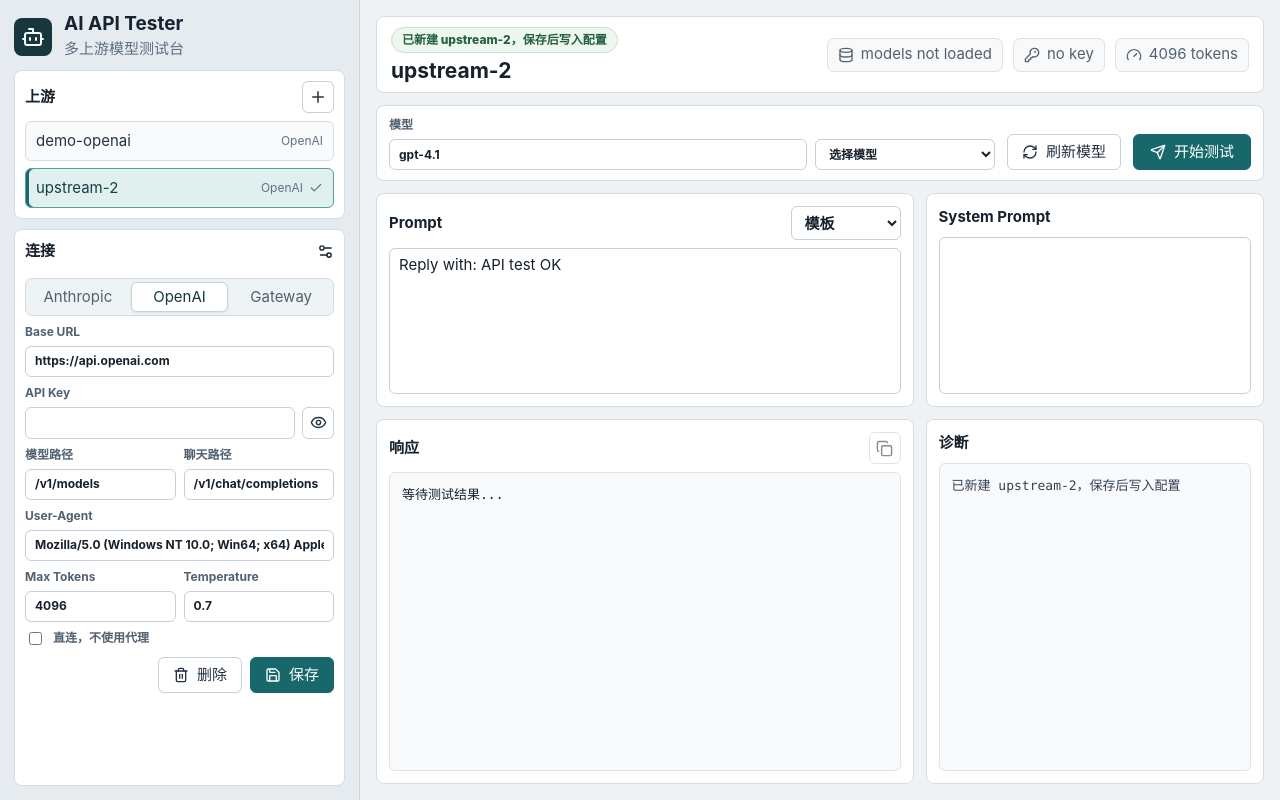
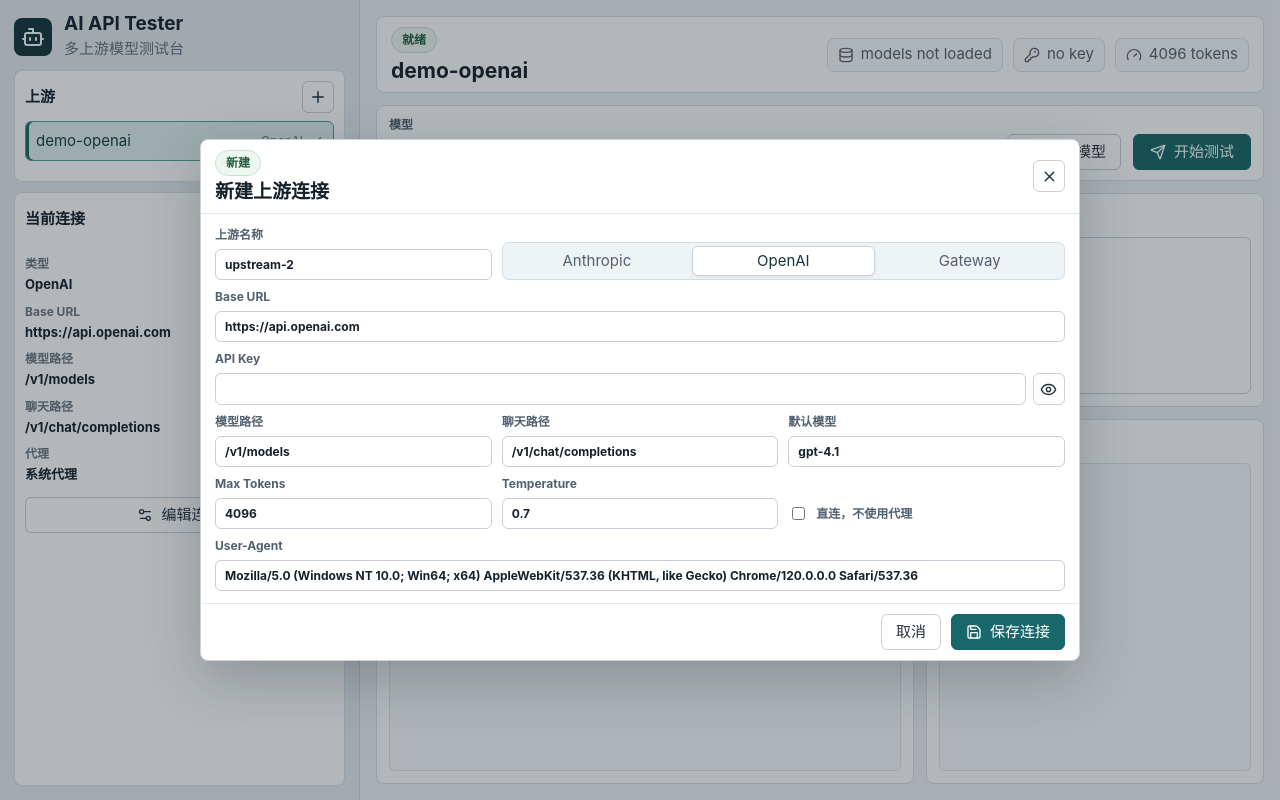
Before and after one commit to lavychen/AI_API_Tester, a React (Vite) app: page / in a window 1280 px wide. Both pictures are taken after a click on the button 318 px from the left and 97 px from the top of the page. Built offline with nearby package versions, Linux system fonts and the light colour scheme.

Commit message:
Move connection editing into modal

```diff
--- a/src/App.tsx
+++ b/src/App.tsx
@@ -9,12 +9,14 @@ import {
   Gauge,
   KeyRound,
   Loader2,
+  Pencil,
   Plus,
   RefreshCw,
   Save,
   Send,
   Settings2,
   Trash2,
+  X,
 } from "lucide-react";
 import { useEffect, useMemo, useState } from "react";
 import type { ApiResult, AppConfig, CompletionPayload, Upstream, UpstreamType } from "./types";
@@ -26,6 +28,13 @@ const TYPE_LABELS: Record<UpstreamType, string> = {
   anthropic: "Anthropic",
   openai: "OpenAI",
   newapi: "Gateway",
+};
+
+type ConnectionDialog = {
+  mode: "new" | "edit";
+  name: string;
+  originalName?: string;
+  upstream: Upstream;
 };
 
 const blankUpstream = (type: UpstreamType = "openai"): Upstream => ({
@@ -107,6 +116,7 @@ export default function App() {
   const [status, setStatus] = useState("就绪");
   const [busy, setBusy] = useState<"models" | "send" | "save" | null>(null);
   const [showKey, setShowKey] = useState(false);
+  const [dialog, setDialog] = useState<ConnectionDialog | null>(null);
 
   const upstreamNames = useMemo(() => Object.keys(config.upstreams), [config.upstreams]);
   const templates = useMemo(() => Object.entries(config.templates ?? {}), [config.templates]);
@@ -137,26 +147,71 @@ export default function App() {
     setStatus(`已选择 ${name}`);
   }
 
-  function updateDraft<K extends keyof Upstream>(key: K, value: Upstream[K]) {
-    setDraft((current) => {
-      const next = { ...current, [key]: value };
-      if (key === "type") {
-        next.chat_path = value === "anthropic" ? "/v1/messages" : "/v1/chat/completions";
-        next.send_temperature = value !== "anthropic";
+  function nextUpstreamName() {
+    let index = upstreamNames.length + 1;
+    let name = `upstream-${index}`;
+    while (config.upstreams[name]) {
+      index += 1;
+      name = `upstream-${index}`;
     }
-      return next;
+    return name;
+  }
+
+  function openNewUpstream() {
+    setShowKey(false);
+    setDialog({ mode: "new", name: nextUpstreamName(), upstream: blankUpstream("openai") });
+  }
+
+  function openEditUpstream() {
+    setShowKey(false);
+    setDialog({
+      mode: "edit",
+      name: selected,
+      originalName: selected,
+      upstream: { ...draft, default_model: model || draft.default_model },
     });
   }
 
-  async function saveConfig() {
+  function updateDialogUpstream<K extends keyof Upstream>(key: K, value: Upstream[K]) {
+    setDialog((current) => {
+      if (!current) return current;
+      const upstream = { ...current.upstream, [key]: value };
+      if (key === "type") {
+        upstream.chat_path = value === "anthropic" ? "/v1/messages" : "/v1/chat/completions";
+        upstream.send_temperature = value !== "anthropic";
+      }
+      return { ...current, upstream };
+    });
+  }
+
+  async function saveDialog() {
+    if (!dialog) return;
+    const name = dialog.name.trim();
+    if (!name) {
+      setStatus("请输入上游名称");
+      return;
+    }
+    if (name !== dialog.originalName && config.upstreams[name]) {
+      setStatus(`上游 ${name} 已存在`);
+      return;
+    }
+
     setBusy("save");
     try {
       const next = cloneConfig(config);
-      next.default_upstream = selected;
-      next.upstreams[selected] = { ...draft, default_model: model || draft.default_model };
+      if (dialog.originalName && dialog.originalName !== name) {
+        delete next.upstreams[dialog.originalName];
+      }
+      next.upstreams[name] = dialog.upstream;
+      next.default_upstream = name;
       await invokeCommand("save_config", { config: next });
       setConfig(next);
-      setStatus("配置已保存");
+      setSelected(name);
+      setDraft(dialog.upstream);
+      setModel(dialog.upstream.default_model);
+      setModels([]);
+      setDialog(null);
+      setStatus("连接配置已保存");
     } catch (error) {
       setStatus(`保存失败：${asError(error)}`);
     } finally {
@@ -164,35 +219,31 @@ export default function App() {
     }
   }
 
-  function addUpstream() {
-    let index = upstreamNames.length + 1;
-    let name = `upstream-${index}`;
-    while (config.upstreams[name]) {
-      index += 1;
-      name = `upstream-${index}`;
+  async function deleteSelectedUpstream() {
+    if (!dialog?.originalName) return;
+    if (upstreamNames.length <= 1) {
+      setStatus("至少保留一个上游配置");
+      return;
     }
+    setBusy("save");
+    try {
       const next = cloneConfig(config);
-    next.upstreams[name] = blankUpstream("openai");
+      delete next.upstreams[dialog.originalName];
+      const name = Object.keys(next.upstreams)[0];
       next.default_upstream = name;
+      await invokeCommand("save_config", { config: next });
       setConfig(next);
       setSelected(name);
       setDraft(next.upstreams[name]);
       setModel(next.upstreams[name].default_model);
-    setStatus(`已新建 ${name}，保存后写入配置`);
+      setModels([]);
+      setDialog(null);
+      setStatus("连接配置已删除");
+    } catch (error) {
+      setStatus(`删除失败：${asError(error)}`);
+    } finally {
+      setBusy(null);
     }
-
-  function deleteUpstream() {
-    if (upstreamNames.length <= 1) {
-      setStatus("至少保留一个上游配置");
-      return;
-    }
-    const next = cloneConfig(config);
-    delete next.upstreams[selected];
-    const name = Object.keys(next.upstreams)[0];
-    next.default_upstream = name;
-    setConfig(next);
-    selectUpstream(name);
-    setStatus("已删除当前上游，保存后写入配置");
   }
 
   async function refreshModels() {
@@ -255,7 +306,7 @@ export default function App() {
         <section className="panel upstream-panel">
           <div className="panel-title">
             <span>上游</span>
-            <button className="icon-button" onClick={addUpstream} title="新建上游">
+            <button className="icon-button" onClick={openNewUpstream} title="新建上游">
               <Plus size={18} />
             </button>
           </div>
@@ -276,96 +327,39 @@ export default function App() {
           </div>
         </section>
 
-        <section className="panel form-panel">
+        <section className="panel connection-summary">
           <div className="panel-title">
-            <span>连接</span>
-            <Settings2 size={17} />
-          </div>
-
-          <div className="segmented" aria-label="上游类型">
-            {(Object.keys(TYPE_LABELS) as UpstreamType[]).map((type) => (
-              <button
-                className={draft.type === type ? "segment active" : "segment"}
-                key={type}
-                onClick={() => updateDraft("type", type)}
-                type="button"
-              >
-                {TYPE_LABELS[type]}
-              </button>
-            ))}
-          </div>
-
-          <label>
-            Base URL
-            <input value={draft.base_url} onChange={(event) => updateDraft("base_url", event.target.value)} />
-          </label>
-          <label>
-            API Key
-            <div className="input-with-button">
-              <input
-                type={showKey ? "text" : "password"}
-                value={draft.api_key}
-                onChange={(event) => updateDraft("api_key", event.target.value)}
-              />
-              <button className="icon-button" onClick={() => setShowKey((value) => !value)} title="显示或隐藏密钥">
-                {showKey ? <EyeOff size={17} /> : <Eye size={17} />}
+            <span>当前连接</span>
+            <button className="icon-button" onClick={openEditUpstream} title="编辑连接">
+              <Pencil size={16} />
             </button>
           </div>
-          </label>
-          <div className="split-fields">
-            <label>
-              模型路径
-              <input value={draft.models_path} onChange={(event) => updateDraft("models_path", event.target.value)} />
-            </label>
-            <label>
-              聊天路径
-              <input value={draft.chat_path} onChange={(event) => updateDraft("chat_path", event.target.value)} />
-            </label>
+          <dl className="summary-list">
+            <div>
+              <dt>类型</dt>
+              <dd>{TYPE_LABELS[draft.type]}</dd>
             </div>
-          <label>
-            User-Agent
-            <input value={draft.user_agent} onChange={(event) => updateDraft("user_agent", event.target.value)} />
-          </label>
-          <div className="split-fields">
-            <label>
-              Max Tokens
-              <input
-                type="number"
-                min={1}
-                value={draft.max_tokens}
-                onChange={(event) => updateDraft("max_tokens", Number(event.target.value))}
-              />
-            </label>
-            <label>
-              Temperature
-              <input
-                type="number"
-                min={0}
-                max={2}
-                step={0.1}
-                value={draft.temperature}
-                onChange={(event) => updateDraft("temperature", Number(event.target.value))}
-              />
-            </label>
+            <div>
+              <dt>Base URL</dt>
+              <dd>{draft.base_url || "-"}</dd>
             </div>
-          <label className="check-row">
-            <input
-              type="checkbox"
-              checked={draft.no_proxy}
-              onChange={(event) => updateDraft("no_proxy", event.target.checked)}
-            />
-            <span>直连，不使用代理</span>
-          </label>
-          <div className="action-row">
-            <button className="secondary danger" onClick={deleteUpstream} title="删除当前上游">
-              <Trash2 size={16} />
-              删除
+            <div>
+              <dt>模型路径</dt>
+              <dd>{draft.models_path}</dd>
+            </div>
+            <div>
+              <dt>聊天路径</dt>
+              <dd>{draft.chat_path}</dd>
+            </div>
+            <div>
+              <dt>代理</dt>
+              <dd>{draft.no_proxy ? "直连" : "系统代理"}</dd>
+            </div>
+          </dl>
+          <button className="secondary wide-action" onClick={openEditUpstream}>
+            <Settings2 size={16} />
+            编辑连接
           </button>
-            <button onClick={saveConfig} disabled={busy === "save"}>
-              {busy === "save" ? <Loader2 className="spin" size={16} /> : <Save size={16} />}
-              保存
-            </button>
-          </div>
         </section>
       </aside>
 
@@ -469,6 +463,144 @@ export default function App() {
           </section>
         </div>
       </section>
+
+      {dialog ? (
+        <div className="modal-overlay" role="presentation">
+          <section className="modal" role="dialog" aria-modal="true" aria-labelledby="connection-dialog-title">
+            <header className="modal-header">
+              <div>
+                <div className="status-pill">{dialog.mode === "new" ? "新建" : "编辑"}</div>
+                <h3 id="connection-dialog-title">{dialog.mode === "new" ? "新建上游连接" : "编辑上游连接"}</h3>
+              </div>
+              <button className="icon-button" onClick={() => setDialog(null)} title="关闭">
+                <X size={17} />
+              </button>
+            </header>
+
+            <div className="connection-form">
+              <label>
+                上游名称
+                <input
+                  value={dialog.name}
+                  onChange={(event) => setDialog((current) => (current ? { ...current, name: event.target.value } : current))}
+                />
+              </label>
+
+              <div className="segmented dialog-segmented" aria-label="上游类型">
+                {(Object.keys(TYPE_LABELS) as UpstreamType[]).map((type) => (
+                  <button
+                    className={dialog.upstream.type === type ? "segment active" : "segment"}
+                    key={type}
+                    onClick={() => updateDialogUpstream("type", type)}
+                    type="button"
+                  >
+                    {TYPE_LABELS[type]}
+                  </button>
+                ))}
+              </div>
+
+              <label className="span-2">
+                Base URL
+                <input
+                  value={dialog.upstream.base_url}
+                  onChange={(event) => updateDialogUpstream("base_url", event.target.value)}
+                />
+              </label>
+
+              <label className="span-2">
+                API Key
+                <div className="input-with-button">
+                  <input
+                    type={showKey ? "text" : "password"}
+                    value={dialog.upstream.api_key}
+                    onChange={(event) => updateDialogUpstream("api_key", event.target.value)}
+                  />
+                  <button className="icon-button" onClick={() => setShowKey((value) => !value)} title="显示或隐藏密钥">
+                    {showKey ? <EyeOff size={17} /> : <Eye size={17} />}
+                  </button>
+                </div>
+              </label>
+
+              <label>
+                模型路径
+                <input
+                  value={dialog.upstream.models_path}
+                  onChange={(event) => updateDialogUpstream("models_path", event.target.value)}
+                />
+              </label>
+              <label>
+                聊天路径
+                <input
+                  value={dialog.upstream.chat_path}
+                  onChange={(event) => updateDialogUpstream("chat_path", event.target.value)}
+                />
+              </label>
+              <label>
+                默认模型
+                <input
+                  value={dialog.upstream.default_model}
+                  onChange={(event) => updateDialogUpstream("default_model", event.target.value)}
+                />
+              </label>
+              <label>
+                Max Tokens
+                <input
+                  type="number"
+                  min={1}
+                  value={dialog.upstream.max_tokens}
+                  onChange={(event) => updateDialogUpstream("max_tokens", Number(event.target.value))}
+                />
+              </label>
+              <label>
+                Temperature
+                <input
+                  type="number"
+                  min={0}
+                  max={2}
+                  step={0.1}
+                  value={dialog.upstream.temperature}
+                  onChange={(event) => updateDialogUpstream("temperature", Number(event.target.value))}
+                />
+              </label>
+              <label className="check-row dialog-check">
+                <input
+                  type="checkbox"
+                  checked={dialog.upstream.no_proxy}
+                  onChange={(event) => updateDialogUpstream("no_proxy", event.target.checked)}
+                />
+                <span>直连，不使用代理</span>
+              </label>
+              <label className="span-2">
+                User-Agent
+                <input
+                  value={dialog.upstream.user_agent}
+                  onChange={(event) => updateDialogUpstream("user_agent", event.target.value)}
+                />
+              </label>
+            </div>
+
+            <footer className="modal-footer">
+              {dialog.mode === "edit" ? (
+                <button className="secondary danger" onClick={deleteSelectedUpstream} disabled={busy === "save"}>
+                  <Trash2 size={16} />
+                  删除
+                </button>
+              ) : (
+                <span />
+              )}
+              <div className="footer-actions">
+                <button className="secondary" onClick={() => setDialog(null)}>
+                  取消
+                </button>
+                <button onClick={saveDialog} disabled={busy === "save"}>
+                  {busy === "save" ? <Loader2 className="spin" size={16} /> : <Save size={16} />}
+                  保存连接
+                </button>
+              </div>
+            </footer>
+          </section>
+        </div>
+      ) : null}
     </main>
   );
 }
--- a/src/styles.css
+++ b/src/styles.css
@@ -196,12 +196,11 @@ button.secondary:hover:not(:disabled),
   gap: 6px;
 }
 
-.form-panel {
+.connection-summary {
   align-content: start;
   display: grid;
-  gap: 7px;
+  gap: 12px;
   min-height: 0;
-  overflow-y: hidden;
 }
 
 label {
@@ -296,6 +295,37 @@ textarea:focus {
 
 .danger {
   color: #8e2f32;
+}
+
+.wide-action {
+  width: 100%;
+}
+
+.summary-list {
+  display: grid;
+  gap: 8px;
+  margin: 0;
+}
+
+.summary-list div {
+  display: grid;
+  gap: 2px;
+}
+
+.summary-list dt {
+  color: #6a7785;
+  font-size: 12px;
+  font-weight: 700;
+}
+
+.summary-list dd {
+  color: #17212b;
+  font-size: 13px;
+  font-weight: 650;
+  margin: 0;
+  overflow: hidden;
+  text-overflow: ellipsis;
+  white-space: nowrap;
 }
 
 .workspace {
@@ -430,6 +460,78 @@ pre {
   animation: spin 0.9s linear infinite;
 }
 
+.modal-overlay {
+  align-items: center;
+  background: rgba(21, 33, 43, 0.32);
+  display: flex;
+  inset: 0;
+  justify-content: center;
+  padding: 12px;
+  position: fixed;
+  z-index: 20;
+}
+
+.modal {
+  background: #fff;
+  border: 1px solid #cbd4dc;
+  border-radius: 8px;
+  box-shadow: 0 18px 54px rgba(21, 33, 43, 0.24);
+  display: grid;
+  grid-template-rows: auto minmax(0, 1fr) auto;
+  max-height: calc(100vh - 24px);
+  overflow: hidden;
+  width: min(880px, calc(100vw - 24px));
+}
+
+.modal-header {
+  align-items: center;
+  border-bottom: 1px solid #e1e7ec;
+  display: flex;
+  justify-content: space-between;
+  padding: 10px 14px;
+}
+
+.modal-header h3 {
+  font-size: 19px;
+  line-height: 1.2;
+  margin: 5px 0 0;
+}
+
+.connection-form {
+  display: grid;
+  gap: 8px 10px;
+  grid-template-columns: minmax(0, 1fr) minmax(0, 1fr) minmax(0, 1fr);
+  overflow: auto;
+  padding: 12px 14px;
+}
+
+.span-2 {
+  grid-column: 1 / -1;
+}
+
+.dialog-segmented {
+  align-self: end;
+  grid-column: span 2;
+}
+
+.dialog-check {
+  align-self: end;
+  min-height: 31px;
+}
+
+.modal-footer {
+  align-items: center;
+  border-top: 1px solid #e1e7ec;
+  display: flex;
+  justify-content: space-between;
+  padding: 10px 14px;
+}
+
+.footer-actions {
+  display: flex;
+  gap: 10px;
+}
+
 @keyframes spin {
   to {
     transform: rotate(360deg);
```
Lines whose indentation alone changed are shown as unchanged.
